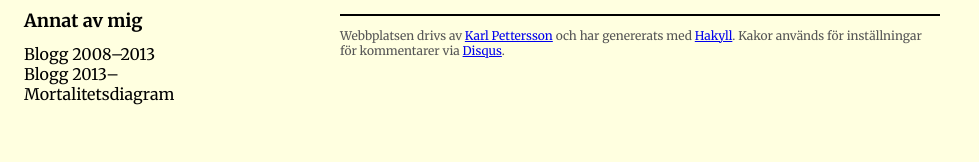
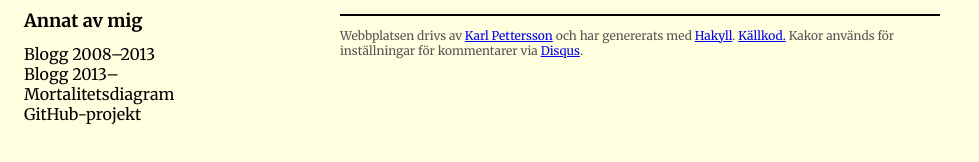
Before and after one commit to klpn/static-dust, a plain HTML site: page templates/default.html in a window 1280 px wide. Shown: the part 110-272 px from the top of the page, without its empty margins (0-979 px from the left). Drawn offline with Linux system fonts and the light colour scheme; a script that the page names is missing.

Commit message:
Updated footer and navigation

```diff
--- a/templates/default.html
+++ b/templates/default.html
@@ -24,6 +24,7 @@
 			<a href="http://diversepedanteri.blogspot.se">Blogg 2008&ndash;2013</a>
 			<a href="http://klpn.se">Blogg 2013&ndash;</a>
 			<a href="http://mortchart.klpn.se">Mortalitetsdiagram</a>
+			<a href="https://github.com/klpn">GitHub-projekt</a>
             </div>
         </div>
 
@@ -55,7 +56,7 @@
 <noscript>Please enable JavaScript to view the <a href="https://disqus.com/?ref_noscript" rel="nofollow">comments powered by Disqus.</a></noscript>
         <div id="footer">
            Webbplatsen drivs av <a href="mailto:karl_pettersson_1998@yahoo.com">Karl Pettersson</a> och har genererats med
-	   <a href="http://jaspervdj.be/hakyll">Hakyll</a>. Kakor används för inställningar för kommentarer via <a href="https://disqus.com/">Disqus</a>.
+	   <a href="http://jaspervdj.be/hakyll">Hakyll</a>. <a href="https://github.com/klpn/static-dust">Källkod.</a> Kakor används för inställningar för kommentarer via <a href="https://disqus.com/">Disqus</a>.
         </div>
     </body>
 </html>
```
